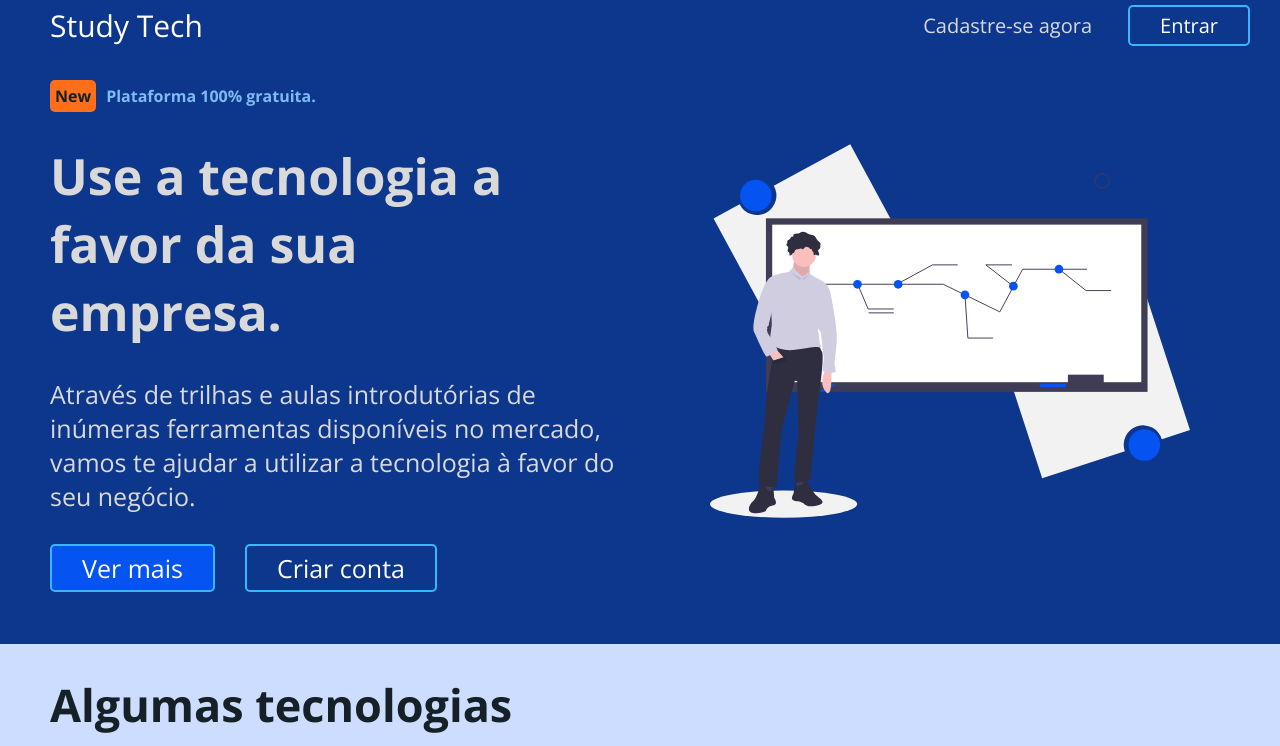
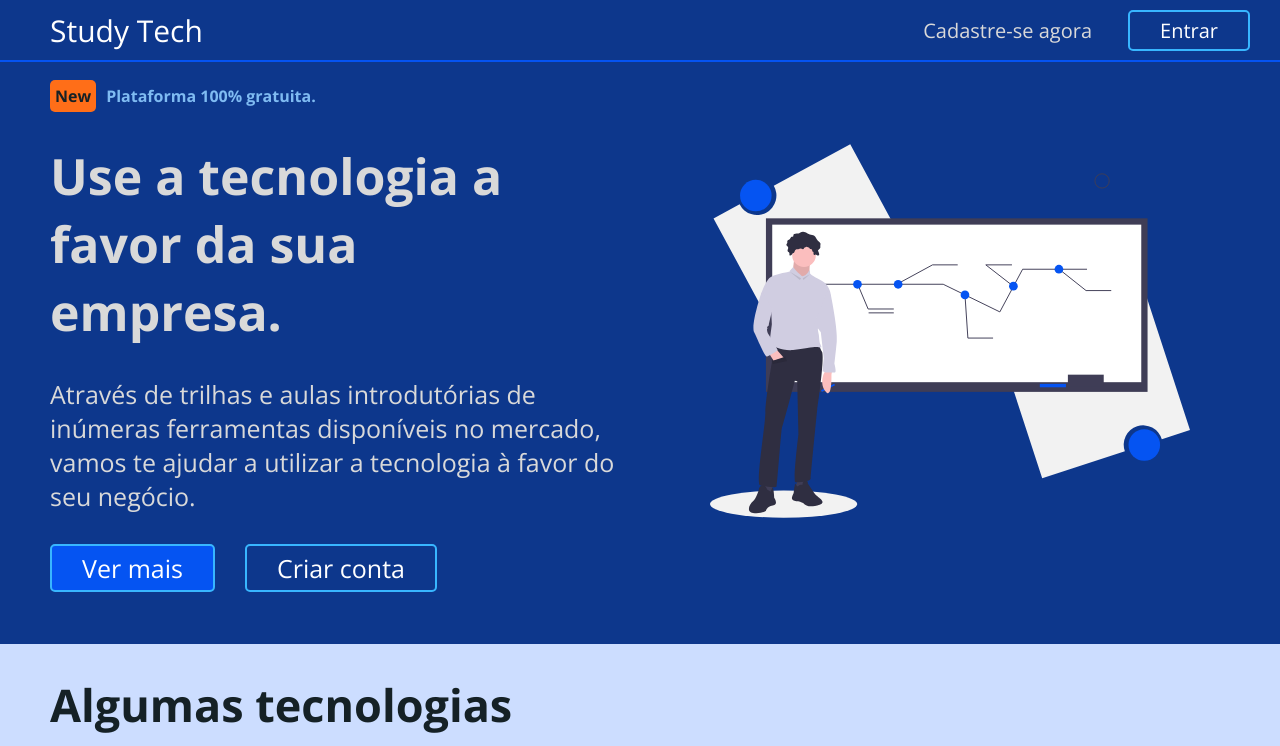
Before and after one commit to DarkSide-Dev/studytech, a React (Create React App) app: page / in a window 1280 px wide. Shown: the top 746 px of the page. Built offline with nearby package versions, Linux system fonts and the light colour scheme.

Commit message:
Borda do menu

```diff
--- a/src/assets/screens/Apresentation/style.js
+++ b/src/assets/screens/Apresentation/style.js
@@ -9,6 +9,8 @@ export const Header = styled.header`
     display: flex;
     align-items: center;
     position: fixed;
+    border-bottom: 2px solid #0553f1;
+    padding: 5px 0;
 `;
 
 export const Title = styled.h2`
```
